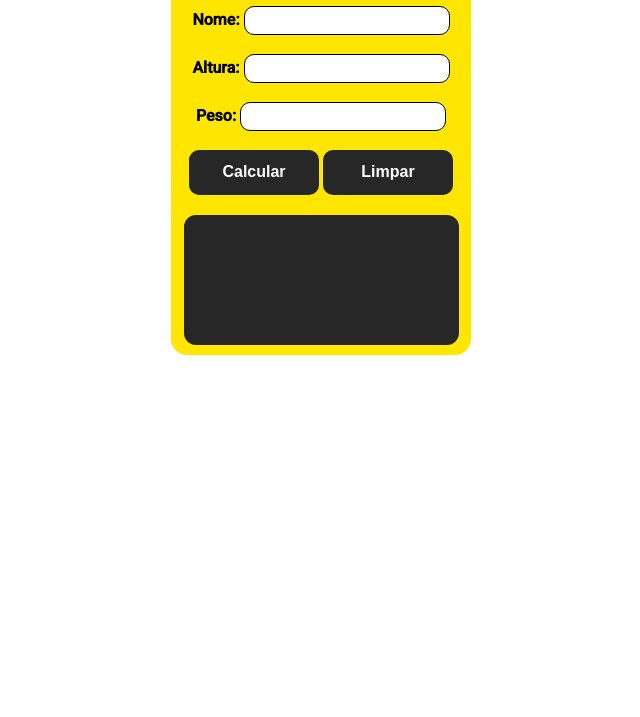
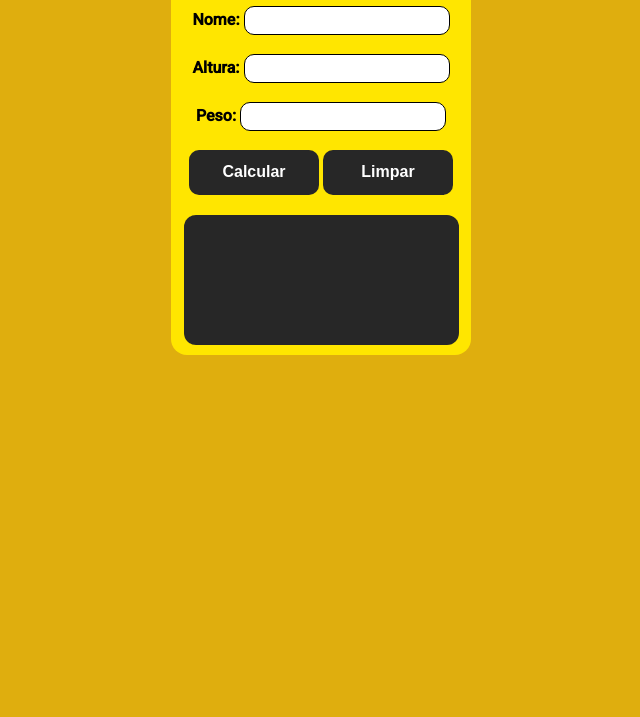
Before and after one commit to CaioSSilva/Calculadora-IMC, a plain HTML site: page index.html in a window 1280 px wide. Shown: the part 83-800 px from the top of the page, without its empty margins (319-959 px from the left). Drawn offline with Linux system fonts and the light colour scheme.

Commit message:
backg color add

```diff
--- a/style.css
+++ b/style.css
@@ -4,6 +4,7 @@ body{
     align-items: center;
     justify-content: center;
     font-family: 'Roboto', sans-serif;
+    background: #dfae0e;
 }
 .container{
     display: flex;
```
